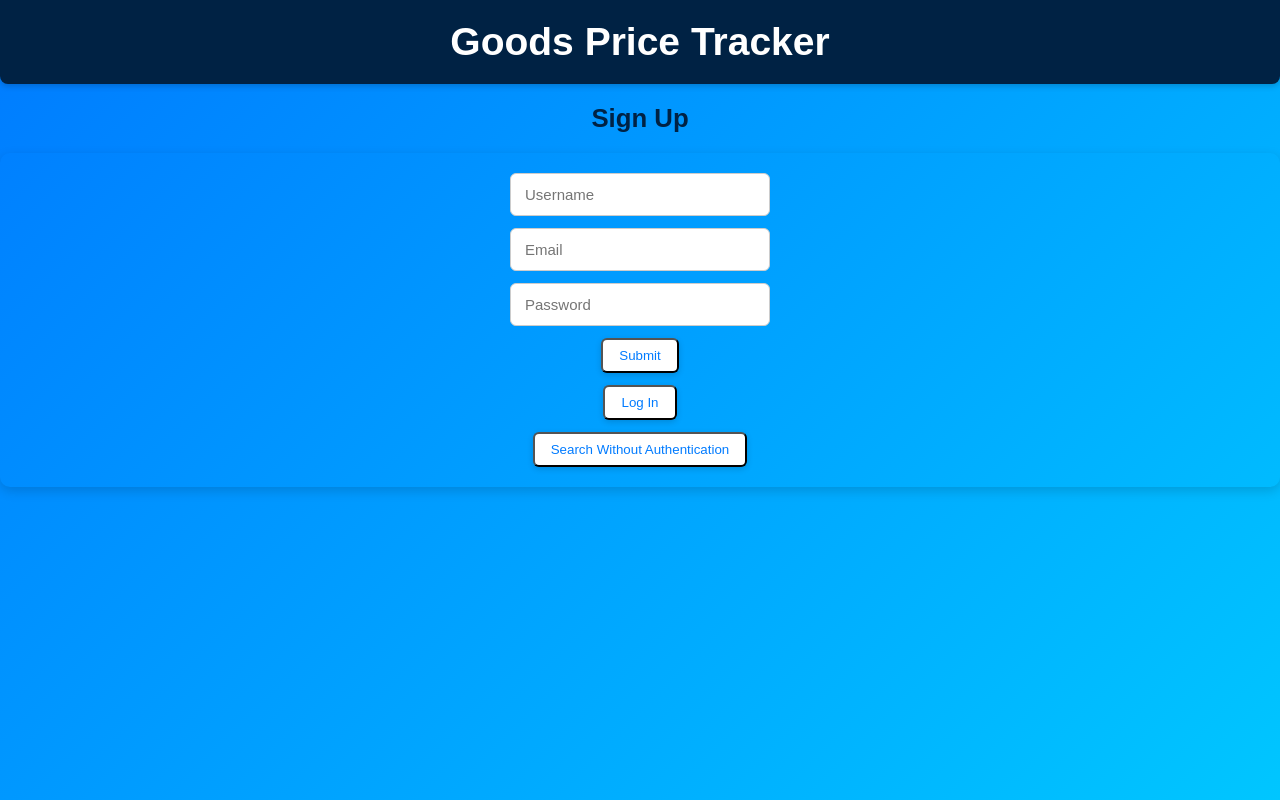
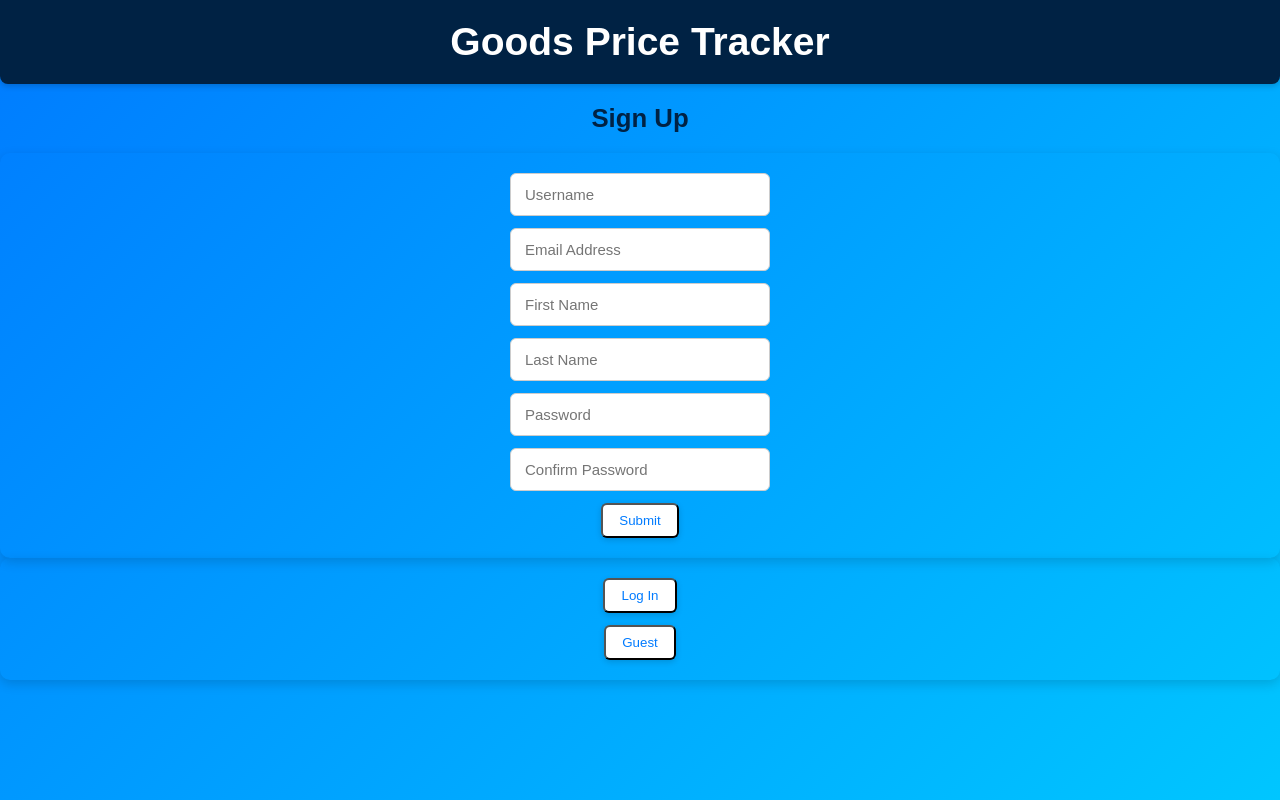
Before and after one commit to Shubhamjuwale/Goods-price-tracker, a Django app: page / in a window 1280 px wide. Run offline with Django 5.2, Linux system fonts and the light colour scheme.

Commit message:
Started working of signup page

```diff
--- a/demo/demo/settings.py
+++ b/demo/demo/settings.py
@@ -121,4 +121,3 @@
 # https://docs.djangoproject.com/en/5.2/ref/settings/#default-auto-field
 
 DEFAULT_AUTO_FIELD = 'django.db.models.BigAutoField'
-AUTH_USER_MODEL = 'tracker.User'
--- a/demo/tracker/admin.py
+++ b/demo/tracker/admin.py
@@ -1,15 +1,13 @@
 from django.contrib import admin
 from .models import Product, Price, Review, Watchlist
-from django.contrib.auth import get_user_model
 
-User = get_user_model()
 
 @admin.register(Product)
 class ProductAdmin(admin.ModelAdmin):
     list_display = ['name', 'category', 'unit']
     search_fields = ['name', 'category']
 
+
 admin.site.register(Price)
 admin.site.register(Review)
 admin.site.register(Watchlist)
-admin.site.register(User)
--- /dev/null
+++ b/demo/tracker/forms.py
@@ -0,0 +1,37 @@
+from django import forms
+from django.contrib.auth.models import User
+
+class SignUpForm(forms.ModelForm):
+    password1 = forms.CharField(widget=forms.PasswordInput, label="Password")
+    password2 = forms.CharField(widget=forms.PasswordInput, label="Confirm Password")
+
+    class Meta:
+        model = User
+        fields = ("username", "first_name", "last_name", "email")
+
+    def clean_username(self):
+        username = self.cleaned_data.get("username")
+        if len(username) < 8 or len(username) > 15:
+            raise forms.ValidationError("Username must be 8 to 15 characters long")
+        if User.objects.filter(username=username).exists():
+            raise forms.ValidationError("This username is already taken.")
+        return username
+
+    def clean_email(self):
+        email = self.cleaned_data.get("email")
+        if User.objects.filter(email=email).exists():
+            raise forms.ValidationError("This email is already registered.")
+        return email
+
+    def clean(self):
+        cleaned_data = super().clean()
+        password1 = cleaned_data.get("password1")
+        password2 = cleaned_data.get("password2")
+
+        if password1 and password2 and password1 != password2:
+            self.add_error("password2", "Passwords must match")
+
+        if password1 and (len(password1) < 8 or len(password1) > 15):
+            self.add_error("password1", "Password must be 8 to 15 characters long")
+
+        return cleaned_data
--- a/demo/tracker/static/CSS/style.css
+++ b/demo/tracker/static/CSS/style.css
@@ -123,11 +123,11 @@ button:hover, .link-button:hover {
 
 .link-button:hover {
   background: #007BFF;
-  color: #ffffff;
+  color: #000000;
 }
 
 
-/* Watchlist Cards */
+/* Watchlist */
 .watchlist-box {
   border: 1px solid #ddd;
   padding: 15px;
@@ -168,3 +168,21 @@ button:hover, .link-button:hover {
     width: 90%;
   }
 }
+.rowcenter {
+  display: flex;              /* Arrange children in a row */
+  justify-content: center;    /* Center them horizontally */
+  align-items: center;        /* Align them vertically */
+  gap: 15px;                  /* Add spacing between buttons */
+  margin-top: 20px;
+}
+
+.rowcenter button {
+  padding: 10px 20px;
+  font-size: 16px;
+  cursor: pointer;
+}
+.error {
+    color: red;
+    font-size: 13px;
+    margin-top: 4px;
+}
--- a/demo/tracker/templates/tracker/signup.html
+++ b/demo/tracker/templates/tracker/signup.html
@@ -10,13 +10,53 @@
   <div class="page-header"><h2>Goods Price Tracker</h2></div>
   <div class="title"><h3>Sign Up</h3></div>
 
+  <form method="post">
+    {% csrf_token %}
+    <div class="column-form">
+
+      <!-- Username -->
+      <input type="text" name="username" placeholder="Username" value="{{ form.username.value|default:'' }}">
+      {% if form.username.errors %}
+        <div class="error">{{ form.username.errors.0 }}</div>
+      {% endif %}
+
+      <!-- Email -->
+      <input type="email" name="email" placeholder="Email Address" value="{{ form.email.value|default:'' }}">
+      {% if form.email.errors %}
+        <div class="error">{{ form.email.errors.0 }}</div>
+      {% endif %}
+
+      <!-- First Name -->
+      <input type="text" name="first_name" placeholder="First Name" value="{{ form.first_name.value|default:'' }}">
+      {% if form.first_name.errors %}
+        <div class="error">{{ form.first_name.errors.0 }}</div>
+      {% endif %}
+
+      <!-- Last Name -->
+      <input type="text" name="last_name" placeholder="Last Name" value="{{ form.last_name.value|default:'' }}">
+      {% if form.last_name.errors %}
+        <div class="error">{{ form.last_name.errors.0 }}</div>
+      {% endif %}
+      <!-- Password -->
+      <input type="password" name="password1" placeholder="Password">
+      {% if form.password1.errors %}
+        <div class="error">{{ form.password1.errors.0 }}</div>
+      {% endif %}
+
+      <!-- Confirm Password -->
+      <input type="password" name="password2" placeholder="Confirm Password">
+      {% if form.password2.errors %}
+        <div class="error">{{ form.password2.errors.0 }}</div>
+      {% endif %}
+
+      <!-- Submit -->
+      <button type="submit">Submit</button>
+    </div>
+  </form>
+
   <div class="column-form">
-    <input type="text" placeholder="Username">
-    <input type="email" placeholder="Email">
-    <input type="password" placeholder="Password">
-    <a href="{% url 'dashboard' %}"><button type="button">Submit</button></a>
-  <a href="{% url 'login' %}"><button type="button">Log In</button></a>
-  <a href="{% url 'dashboard' %}"><button type="button">Search Without Authentication</button></a>
+    <a href="{% url 'login' %}"><button type="button">Log In</button></a>
+    <a href="{% url 'dashboard' %}?guest=true"><button type="button">Guest</button></a>
   </div>
 </body>
 </html>
--- a/demo/tracker/urls.py
+++ b/demo/tracker/urls.py
@@ -3,9 +3,10 @@ from . import views
 
 urlpatterns = [
     path('', views.signup, name='signup'),
-    path('login/', views.login, name='login'),
+   path("login/", views.login_view, name="login"),
     path('dashboard/', views.dashboard, name='dashboard'),
     path('search/', views.search, name='search'),
     path('review/', views.review, name='review'),
-    path('edit/', views.edit_watchlist, name='edit_watchlist'),
+    path("edit_watchlist/", views.edit_watchlist, name="edit_watchlist"),
+
 ]
--- a/demo/tracker/views.py
+++ b/demo/tracker/views.py
@@ -1,13 +1,30 @@
-from django.shortcuts import render
+from django.http import HttpResponse
+from django.shortcuts import render, redirect
+from django.contrib.auth import login
+from django.contrib.auth.models import User
+from .forms import SignUpForm
+def signup(request):
+    if request.method == "POST":
+        form = SignUpForm(request.POST)
+        if form.is_valid():
 
-def signup(request):
-    return render(request, 'tracker/signup.html')
+            user = form.save(commit=False)
+            user.set_password(form.cleaned_data['password1'])
+            user.save()
+            login(request, user)
+            return redirect('dashboard')
+    else:
+        form = SignUpForm()
 
-def login(request):
+    return render(request, 'tracker/signup.html', {"form": form})
+
+
+def login_view(request):
     return render(request, 'tracker/login.html')
 
 def dashboard(request):
-    return render(request, 'tracker/dashboard.html')
+    guest = request.GET.get("guest", False)
+    return render(request, 'tracker/dashboard.html', {"guest": guest})
 
 def search(request):
     return render(request, 'tracker/search.html')
@@ -16,4 +33,4 @@ def review(request):
     return render(request, 'tracker/review.html')
 
 def edit_watchlist(request):
-    return render(request, 'tracker/edit_watchlist.html')
+    return render(request, "edit_watchlist.html")
```
Also changed, not shown: demo/tracker/models.py (+3 -13 lines), demo/tracker/static/JS/script.js (+6 -13 lines), demo/tracker/templates/tracker/dashboard.html (+6 -1 lines), demo/db.sqlite3, demo/tracker/migrations/0001_initial.py.
